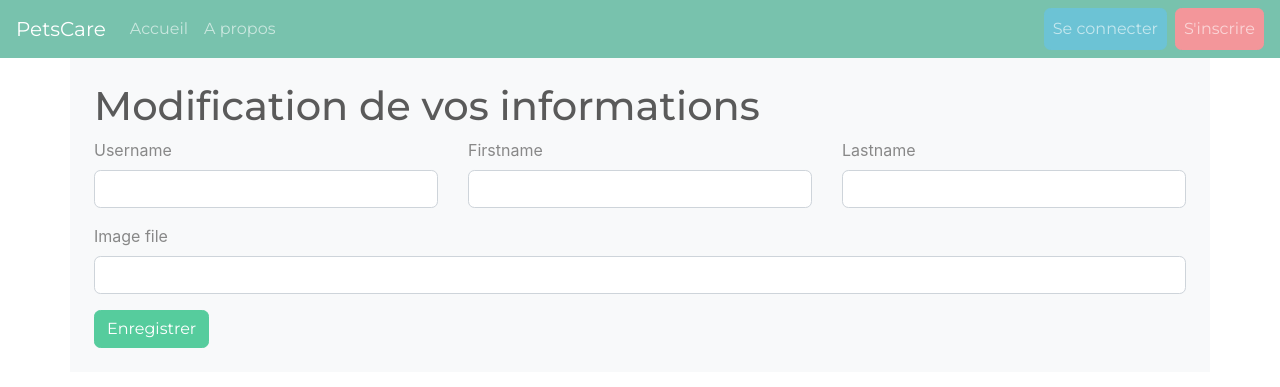
After one commit to JoeMartinezMontoya/PetsCare, a Symfony app: template templates/user/edit.html.twig in a window 1280 px wide. The commit adds this page. Shown: the top 387 px of the page. Run offline with Twig, Linux system fonts and the light colour scheme; the template is opened without the code that fills it, so the values that code supplies are empty; form fields are guessed from the names that the template uses; some libraries are stand-ins or nearby versions.

```diff
--- /dev/null
+++ b/templates/user/_form.html.twig
@@ -0,0 +1,17 @@
+{{ form_start(form) }}
+<div class="row">
+    <div class="col-md-12">
+        <div class="row">
+            <div class="col">{{ form_row(form.username) }}</div>
+            <div class="col">{{ form_row(form.firstname) }}</div>
+            <div class="col">{{ form_row(form.lastname) }}</div>
+        </div>
+    </div>
+    <div class="col-md-12">
+        <div class="row">
+            <div class="col">{{ form_row(form.imageFile) }}</div>
+        </div>
+    </div>
+</div>
+<button class="btn btn-success">{{ button_label|default('Enregistrer') }}</button>
+{{ form_end(form) }}
--- /dev/null
+++ b/templates/user/edit.html.twig
@@ -0,0 +1,11 @@
+{% extends 'base.html.twig' %}
+
+{% block title %}PetsCare | Modification de vos informations{% endblock %}
+
+{% block body %}
+    <div class="container bg-light p-4">
+        <h1>Modification de  vos informations</h1>
+
+        {{ include('user/_form.html.twig') }}
+    </div>
+{% endblock %}
--- a/templates/user/index.html.twig
+++ b/templates/user/index.html.twig
@@ -40,7 +40,8 @@
                     <td colspan="2">
                         <div class="d-flex flex-row-reverse">
                             <a href="#" class="btn btn-danger m-1">Supprimer mon compte</a>
-                            <a href="#" class="btn btn-info m-1">Modifier mes informations</a>
+                            <a href="{{ path('user_edit', {id: app.user.id}) }}" class="btn btn-info m-1">Modifier mes
+                                informations</a>
                         </div>
                     </td>
                 </tr>
@@ -77,7 +78,7 @@
                 {% for pet in app.user.pets %}
                     <tr>
                         <td>
-                            {{ pet.genderIcon | raw}}
+                            {{ pet.genderIcon | raw }}
                             <a href="{{ path('pet_show', {'id': pet.id}) }}">{{ pet.name }}</a>
                         </td>
                         <td>
```
Also changed, not shown: src/Controller/UserController.php (+24 -0 lines), src/Entity/Post.php (+10 -0 lines), src/Form/UserType.php (added, +27 -0 lines), templates/informations/_card.html.twig (+7 -3 lines), public/pictures/pets/60cdebfc92794092494615.jpg (deleted), public/pictures/pets/60ce007c42731847913700.JPG (renamed from public/pictures/pets/img-5151-60cda2d9eb21a935292639.jpg), public/pictures/pets/received-1487066738015268-60cbb12b3d8e9502157776.jpeg (deleted), public/pictures/ressources/lost.jpg (added), public/pictures/ressources/wewantyou.jpg (added), public/pictures/users/60ce0c48415f9455450970.jpg (added).
